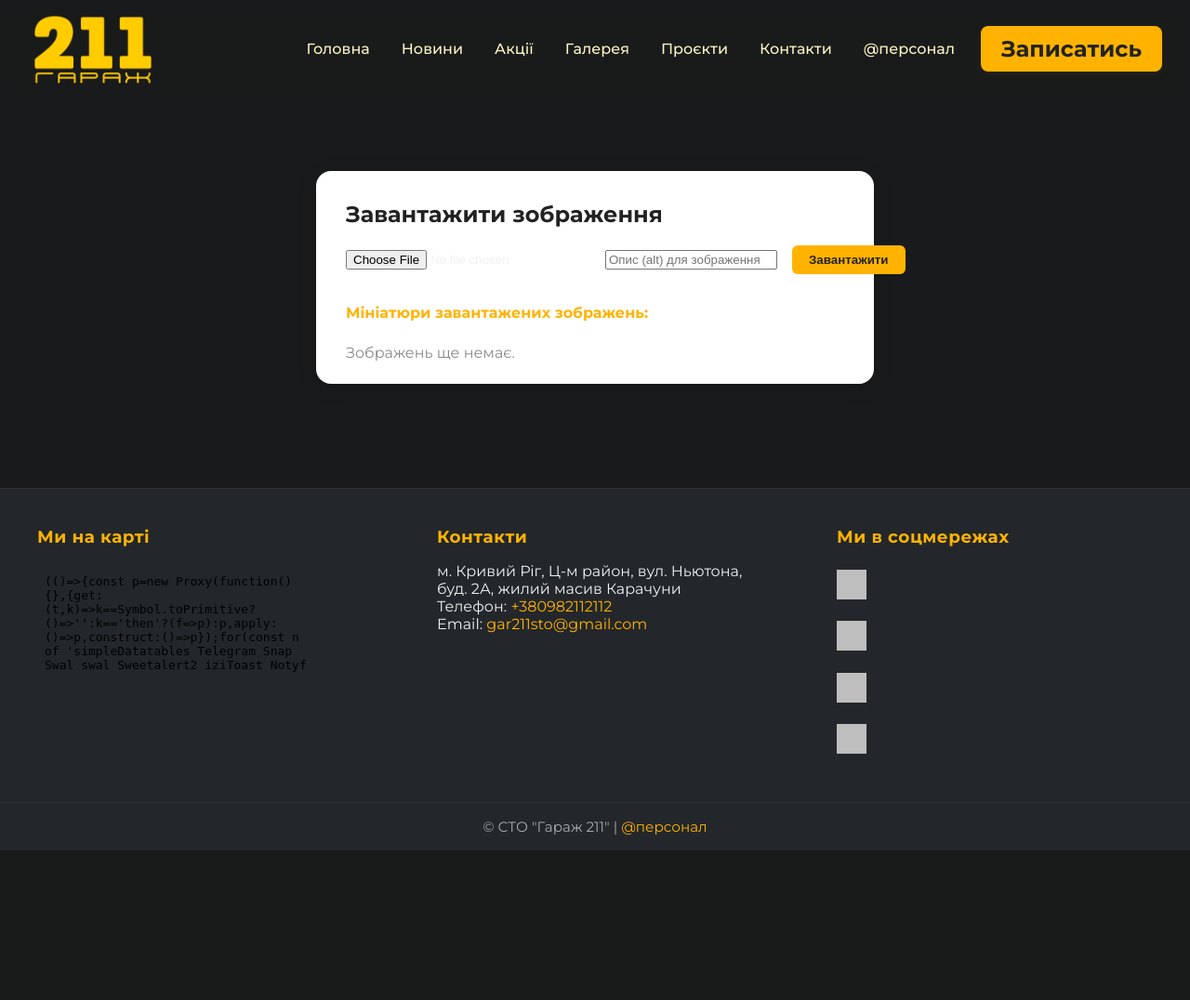
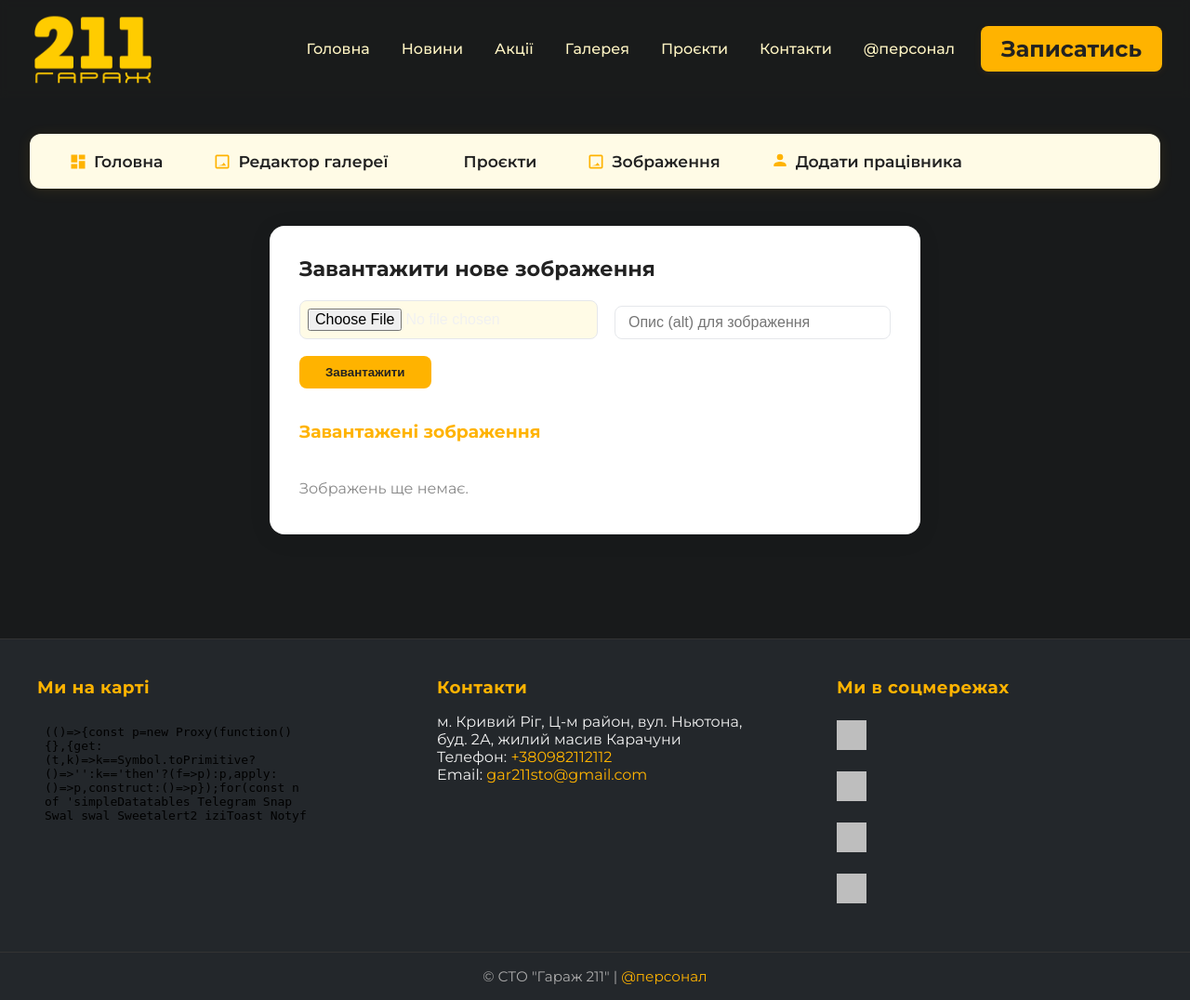
Before and after one commit to sagosS/garage211New, a Flask app: template app/templates/admin/images.html in a window 1280 px wide. Shown: the whole page at 93% size. Before the commit the page ends 915 px from the top, so only its background shows below. Run offline with Flask 3, Linux system fonts and the light colour scheme; the template is opened without the code that fills it, so the values that code supplies are empty; parts of the project's set-up code (start-up, migrations or seed data) failed here and were passed over; some libraries are stand-ins or nearby versions; grey boxes are pictures that could not be loaded.

Commit message:
Додано меню на всі сторінки

```diff
--- a/app/templates/admin/gallery_editor.html
+++ b/app/templates/admin/gallery_editor.html
@@ -1,6 +1,7 @@
 {% extends "base.html" %}
 {% block title %}Редактор галереї{% endblock %}
 {% block content %}
+{% include 'includes/admin_navbar.html' %}
 <style>
 .gallery-editor-section {
     background: #fff;
--- a/app/templates/admin/images.html
+++ b/app/templates/admin/images.html
@@ -1,85 +1,129 @@
 {% extends "base.html" %}
-{% block title %}Завантаження зображень{% endblock %}
 {% block content %}
+{% include 'includes/admin_navbar.html' %}
 <style>
-.upload-section {
+.image-upload-section {
     background: #fff;
     border-radius: 16px;
     box-shadow: 0 4px 24px rgba(0,0,0,0.09);
-    max-width: 600px;
+    max-width: 700px;
     margin: 2.5rem auto 2rem auto;
     padding: 2rem 2rem 1.5rem 2rem;
 }
-.upload-section h2 {
-    font-size: 1.5rem;
+.image-upload-section h2 {
+    font-size: 1.4rem;
     font-weight: 700;
     margin-bottom: 1.2rem;
     color: #222;
 }
-.upload-section form {
+.upload-form {
     display: flex;
-    gap: 1rem;
-    align-items: center;
-    margin-bottom: 1.5rem;
+    flex-wrap: wrap;
+    gap: 18px;
+    align-items: flex-end;
+    margin-bottom: 2.2rem;
 }
-.upload-section input[type="file"] {
-    flex: 1;
+.upload-form input[type="file"] {
+    border: 1.5px solid #e5e7eb;
+    border-radius: 8px;
+    padding: 8px;
+    font-size: 1rem;
+    background: #fffbe6;
+    flex: 1 1 180px;
 }
-.upload-section button {
+.upload-form input[type="text"] {
+    border: 1.5px solid #e5e7eb;
+    border-radius: 8px;
+    padding: 8px 14px;
+    font-size: 1rem;
+    flex: 2 1 220px;
+    background: #fff;
+}
+.upload-form button {
     background: #ffb300;
     color: #222;
-    padding: 8px 18px;
-    border-radius: 6px;
-    font-weight: 600;
+    padding: 10px 28px;
+    border-radius: 8px;
+    font-weight: 700;
     border: none;
     cursor: pointer;
     transition: background 0.2s;
 }
-.upload-section button:hover {
+.upload-form button:hover {
     background: #ff9800;
     color: #fff;
 }
-.thumbs-list {
+.images-list {
     display: flex;
     flex-wrap: wrap;
     gap: 18px;
     margin-top: 1.5rem;
 }
 .thumb-item {
-    border: 1px solid #eee;
-    border-radius: 8px;
-    padding: 6px;
+    background: #fffbe6;
+    border-radius: 10px;
+    box-shadow: 0 2px 12px rgba(255,179,0,0.07);
+    padding: 10px;
+    text-align: center;
+    position: relative;
+    width: 140px;
+}
+.thumb-item img {
+    width: 120px;
+    height: 80px;
+    object-fit: cover;
+    border-radius: 7px;
+    margin-bottom: 7px;
     background: #fff;
 }
-.thumb-item img {
-    width: 110px;
-    height: 70px;
-    object-fit: cover;
-    border-radius: 6px;
+.thumb-alt {
+    font-size: 0.97rem;
+    color: #666;
+    margin-bottom: 4px;
+    min-height: 1.2em;
+}
+.delete-btn {
+    position: absolute;
+    top: 7px;
+    right: 7px;
+    background: #ef4444;
+    color: #fff;
+    border: none;
+    border-radius: 5px;
+    padding: 2px 8px;
+    font-size: 1rem;
+    cursor: pointer;
+    transition: background 0.2s;
+}
+.delete-btn:hover {
+    background: #d32f2f;
 }
 @media (max-width: 700px) {
-    .upload-section { padding: 1rem 0.5rem; }
-    .thumb-item img { width: 80px; height: 50px; }
+    .image-upload-section { padding: 1rem 0.5rem; }
+    .thumb-item { width: 100px; }
+    .thumb-item img { width: 80px; height: 54px; }
 }
 </style>
-<div class="upload-section">
-    <h2>Завантажити зображення</h2>
-    <form method="POST" enctype="multipart/form-data">
+<div class="image-upload-section">
+    <h2>Завантажити нове зображення</h2>
+    <form method="POST" enctype="multipart/form-data" class="upload-form">
         <input type="file" name="image" accept="image/*" required>
-        <input type="text" name="alt" placeholder="Опис (alt) для зображення" style="margin-left:10px;max-width:200px;">
+        <input type="text" name="alt" placeholder="Опис (alt) для зображення">
         <button type="submit">Завантажити</button>
     </form>
-    <h4 style="margin-top:2rem;">Мініатюри завантажених зображень:</h4>
-    <div class="thumbs-list">
+
+    <h3 style="margin-bottom:1rem;">Завантажені зображення</h3>
+    <div class="images-list">
         {% for img in images %}
-            <div class="thumb-item" style="position:relative;">
+            <div class="thumb-item">
+                <form method="POST" action="{{ url_for('admin.admin_images') }}?delete={{ img }}" style="position:absolute;top:0;right:0;">
+                    <button type="submit" class="delete-btn" title="Видалити" onclick="return confirm('Видалити зображення?')">&times;</button>
+                </form>
                 <img src="{{ url_for('static', filename='uploads/' ~ img) }}" alt="{{ alts.get(img, '') }}">
-                <form method="POST" action="{{ url_for('admin.delete_image', filename=img) }}" style="position:absolute;top:4px;right:4px;">
-                    <button type="submit" style="background:#ef4444;color:#fff;border:none;border-radius:4px;padding:2px 8px;cursor:pointer;font-size:1.1rem;">×</button>
-                </form>
+                <div class="thumb-alt">{{ alts.get(img, '') }}</div>
             </div>
         {% else %}
-            <span style="color:#888;">Зображень ще немає.</span>
+            <p style="color:#888;">Зображень ще немає.</p>
         {% endfor %}
     </div>
 </div>
--- a/app/templates/admin/projects.html
+++ b/app/templates/admin/projects.html
@@ -1,5 +1,6 @@
 {% extends "base.html" %}
 {% block content %}
+{% include 'includes/admin_navbar.html' %}
 <style>
 .projects-section {
     background: #fff;
--- a/app/templates/admin/register_worker.html
+++ b/app/templates/admin/register_worker.html
@@ -1,5 +1,6 @@
 {% extends "admin/index.html" %}
 {% block content %}
+{% include 'includes/admin_navbar.html' %}
 <div class="login-container">
     <div class="login-box">
         <h1>Реєстрація працівника</h1>
```
